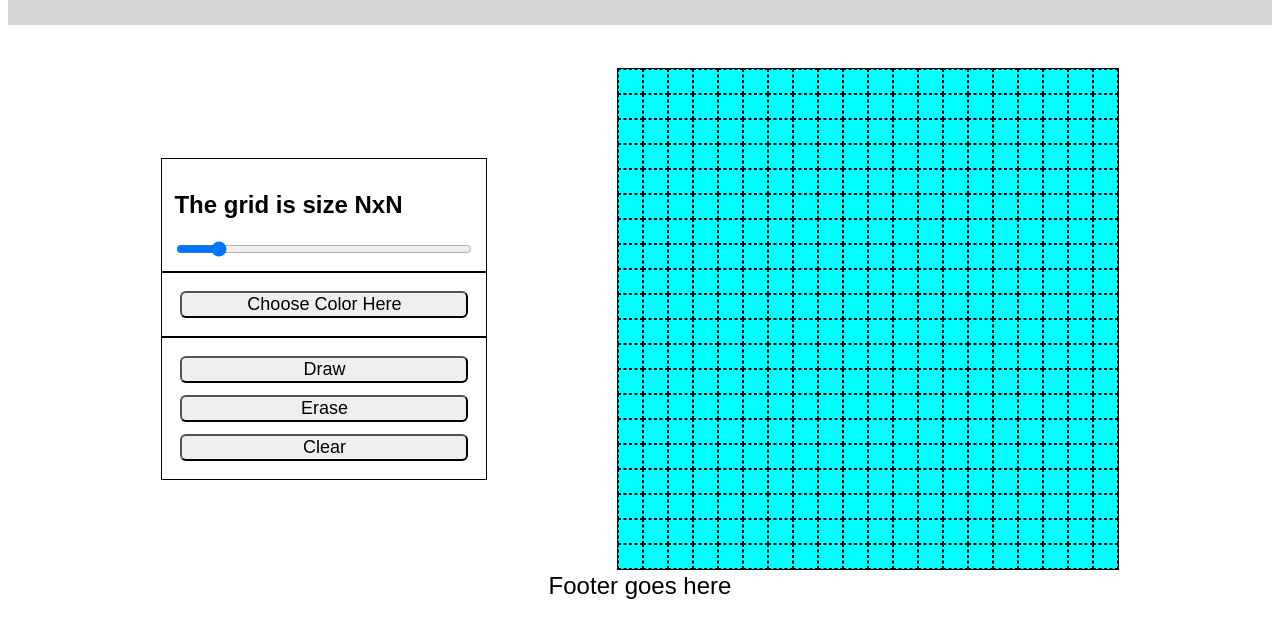
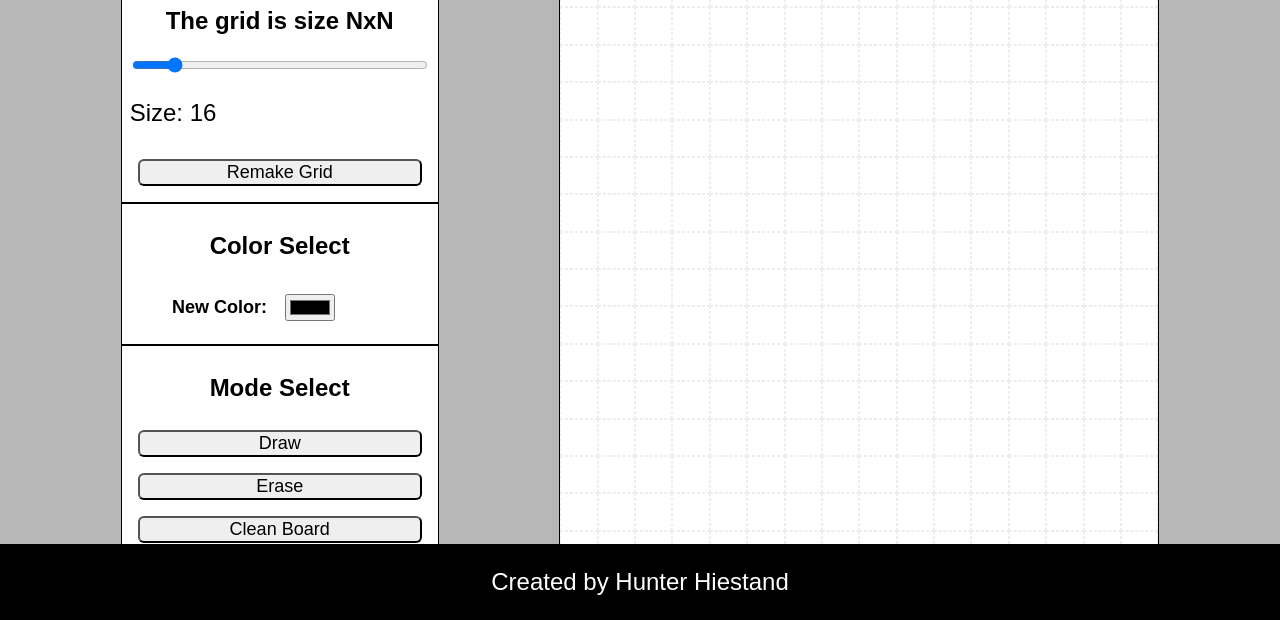
Before and after one commit to Hiestand784/Etch-A-Sketch, a plain HTML site: page index.html in a window 1280 px wide. Shown: the part 180-800 px from the top of the page. Drawn offline with Linux system fonts and the light colour scheme.

Commit message:
Upload first completed version
After a break away from The Odin Project I return to wrap up some loose ended projects I left hanging including this fun little exercise in flexbox mastery, JS eventlisteners, and problem solving when you need a tool you aren't aware of.

```diff
--- a/index.html
+++ b/index.html
@@ -8,26 +8,39 @@
     <script src="scripts.js" defer></script>
 </head>
 <body>
-    <h1 id = "head">Etch-A-Sketch</h1>
+    <h1 id = "title">Etch-A-Sketch</h1>
     <div class="content">
         <div class="menu">
-            <div id = "submenu" class="sizeSelect">
+            <div class = "submenu" id="sizeSelect">
                 <h2>The grid is size NxN</h2>
-                <input id="sizeSlider" type="range" value="16" min="4" max="100"/>
+                <input type="range" id="gridSizeInput" value="16" min="4" max="100"/>
+                <p>Size: <output id="value"></output></p>
+                <button name="resetGrid" id="resetGrid" type="button">Remake Grid</button>
             </div>
-            <div id = "submenu" class="colorSelect">
-                <button name="colorButton" type="button">Choose Color Here</button>
+            <div class = "submenu" id="colorSelectSection">
+                <h2>Color Select</h2>
+                <div id="colorPicker">
+                    <h3>New Color:</h3>
+                 <input
+                    type="color"
+                    id="background"
+                    name="background"
+                    value="oklab(50% 0.1 0.1 / 0.5)"
+                    colorspace="display-p3"
+                    alpha />
+                </div>
             </div>
-            <div id = "submenu" class = "buttons">
-                <button name="button1" type="button">Draw</button>
-                <button name="button2" type="button">Erase</button>
-                <button name="button2" type="button">Clear</button>
+            <div class = "submenu" id = "modeButtonContainer">
+                <h2>Mode Select</h2>
+                <button id="draw" type="button">Draw</button>
+                <button id="erase" type="button">Erase</button>
+                <button id="clear" type="button">Clean Board</button>
             </div>
         </div>
-        <div id="container"></div>
+        <div id="grid-container"></div>
     </div>
     <div id = "footer">
-        <p><footer>Footer goes here</footer></p>
+        <footer><p>Created by <a href="https://github.com/Hiestand784" target="_blank">Hunter Hiestand </a></p></footer>
     </div>
 </body>
 </html>
--- a/main.css
+++ b/main.css
@@ -2,21 +2,35 @@ body {
 display: flex;
 flex-direction: column;
 font-family: Arial, Helvetica, sans-serif;
+margin: 0;
+background-color: rgb(183, 183, 183);
 }
 
 h1{
-font-size: 64px;
+font-size: xx-large;
+color:white
+}
+
+h2{
+    font-size: x-large;
+    text-align: center;
+}
+
+h3{
+    font-size: large;
 }
 
 p{
-font-size: x-large;
+font-size: large;
 }
 
-#head{
-background-color: rgba(145, 145, 145, 0.384);
+#title{
+background-color: rgb(0, 0, 0);
 padding: 40px;
 display: flex;
 justify-content: center;
+margin-top: 0px;
+margin-bottom: 32px;
 }
 
 .content{
@@ -32,17 +46,18 @@ font-size: large;
 border-radius: 6px;
 }
 
-#container {
+#grid-container {
 display: flex;
 flex-direction: column;
-width: 500px;
-height: 500px;
+width: 600px;
+height: 600px;
 flex-shrink: 0;
 flex-grow: 0;
-border: solid 1px;
+border: solid 1px black;
+box-sizing: border-box;
 }
 
-#container > div{
+#grid-container > div{
 min-height: 5px;
 min-width: 5px;
 height: 100%;
@@ -50,62 +65,59 @@ width: 100%;
 }
 
 .row{
-    display: flex;
-    border: none;
-    flex-direction: column;
-    flex-wrap: wrap;
-    }
-
-    .column{
-    background-color: aqua;
-    flex-basis: 100%;
-    border: 1px dashed;
-    }
-
-@media screen and (min-width: 1000px){
-    .row {
-        flex: 1;
-    }
+display: flex;
+flex-direction: row;
+flex: 1;
+width: 100%;
 }
 
-#menu{
-display: flex;
-flex-direction: column;
-min-width: 300px;
-margin-top: 40%;
+.column{
+background-color: rgb(255, 255, 255);
+flex: 1;
+height: 100%;
+border: 1px dashed rgb(170, 170, 170, 0.2);
+box-sizing: border-box;
 }
 
-#submenu{
+.submenu{
+background-color: white;
 display: flex;
 flex-direction: column;
 min-width: 300px;
 border: solid 1px;
-padding: 4%;
+padding: 8px;
 }
 
-#submenu button{
-margin: 2%;
+.submenu button{
+margin: 8px;
 }
 
-#sizeSelect{
+#colorPicker{
 display: flex;
-flex-direction: column;
-border: dashed 2px;
-}
-
-#colorSelector{
-display: flex;
-flex-direction: column;
+flex-direction: row;
+align-items: center;
+justify-content:space-evenly;
+width: 200px;
+padding-left: 24px;
 }
 
 #footer{
+background-color: black;
+color: white;
 position: absolute;
 bottom: 0;
 display: flex;
 align-self: center;
 margin-top: auto;
+width: 100%;
+justify-content: center;
 }
 
 #footer, p{
 font-size: x-large;
 }
+
+a{
+color: rgb(255, 255, 255);
+text-decoration: none;
+}
--- a/scripts.js
+++ b/scripts.js
@@ -1,13 +1,86 @@
 const body = document.body;
+const gridContainer = document.querySelector("#grid-container");
+const gridSizeValue = document.querySelector("#value");
+const gridSizeInput = document.querySelector("#gridSizeInput");
+const remakeGridButton = document.querySelector("#resetGrid");
+const clearGridButton = document.querySelector("#clear");
+const colorPicker = document.getElementById("colorPicker");
+const eraseButton = document.querySelector("#erase");
+const drawButton = document.querySelector("#draw");
 
-let i = 20;
-for(x=0; x<i; x++) {
-    var row = document.createElement("div");
-    row.className = "row";
-    for(y=0; y<i; y++){
-        var column = document.createElement("div");
-        column.className = "column";
-        row.append(column);
+gridSizeValue.textContent = gridSizeInput.value;
+gridSizeInput.addEventListener("input", (event) => {
+    gridSizeValue.textContent = event.target.value;
+});
+
+// Draw functionality //
+let isDrawing = false;
+
+window.addEventListener("mousedown", () => {
+    isDrawing = true;
+});
+
+window.addEventListener("mouseup", () => {
+    isDrawing = false;
+});
+
+// New grid //
+function makeGrid(size) {
+    gridContainer.innerHTML = "";
+    for (let x = 0; x < size; x++) {
+        var row = document.createElement("div");
+        row.className = "row";
+
+        for (let y = 0; y < size; y++) {
+            var column = document.createElement("div");
+            column.className = "column";
+            column.addEventListener("dragstart", (e) => e.preventDefault());
+            column.addEventListener("mousedown", (event) => {
+                event.target.style.backgroundColor = newColor;
+            });
+            column.addEventListener("mouseenter", (event) => {
+                if (isDrawing) {
+                    event.target.style.backgroundColor = newColor;
+                }
+            });
+            row.append(column);
+        }
+        gridContainer.append(row);
     }
-    container.append(row);
 }
+
+// Initialize grid //
+makeGrid(gridSizeInput.value);
+
+//Update grid //
+remakeGridButton.addEventListener("click", () => {
+    makeGrid(gridSizeInput.value);
+});
+
+clearGridButton.addEventListener("click", () => {
+    makeGrid(gridSizeInput.value);
+});
+
+// Color storage //
+let newColor = "black";
+let savedColor = "black";
+
+// Update color//
+colorPicker.addEventListener("input", (event) => {
+    newColor = event.target.value;
+    savedColor = event.target.value;
+});
+
+
+// Set default erase color //
+let eraseColor = "white";
+
+eraseButton.addEventListener("click", () => {
+    newColor = "white";
+    colorPicker.value = "#ffffff"
+});
+
+drawButton.addEventListener("click", () => {
+    newColor = savedColor;
+    colorPicker.value = savedColor;
+});
```
